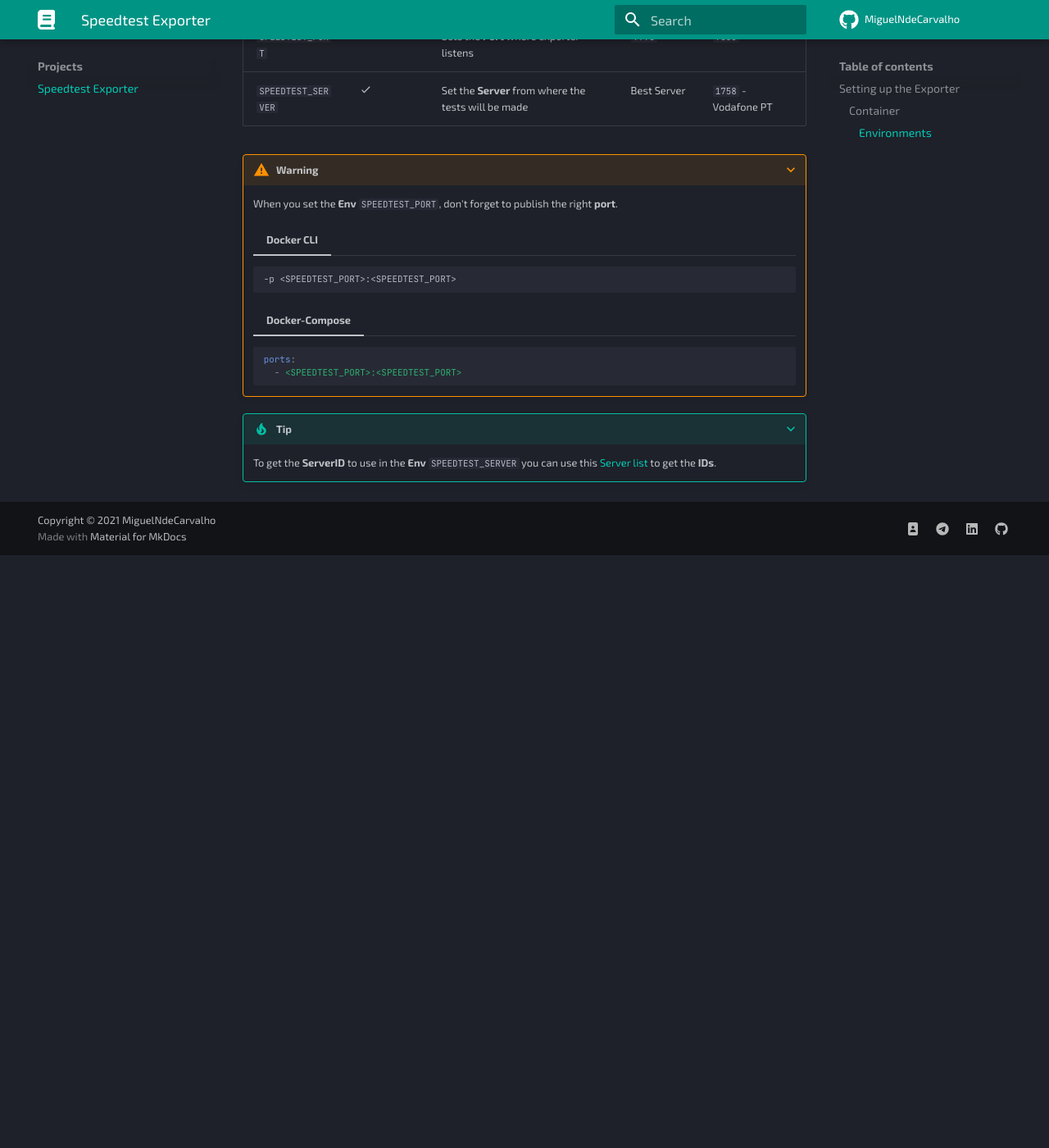
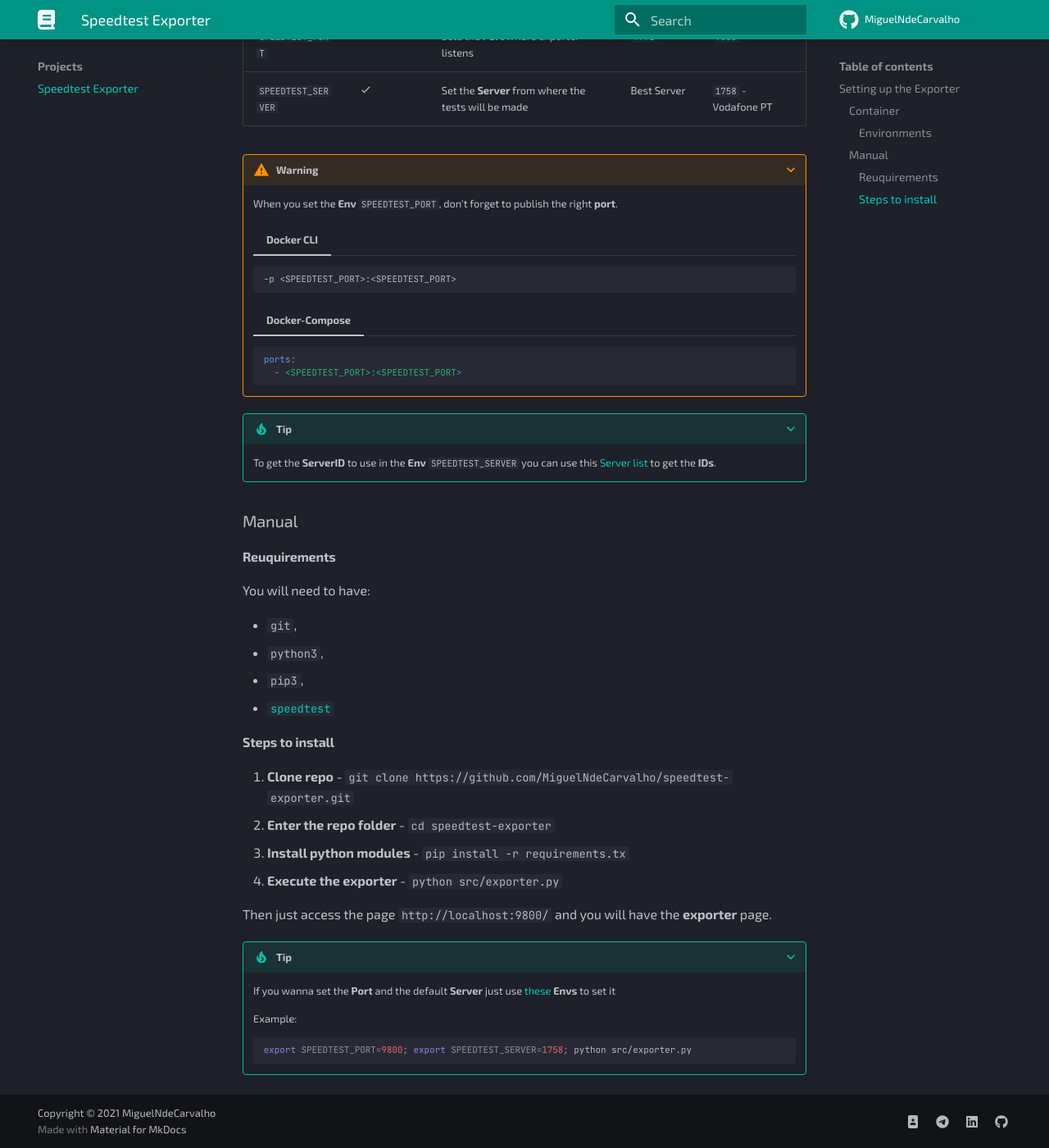
Before and after one commit to MiguelNdeCarvalho/mike-docs, an MkDocs documentation site: the page built from docs/projects/speedtest-exporter.md, in a window 1280 px wide and 1400 px high, scrolled down 1013 px. Shown: the whole window at 82% size. Built offline with MkDocs 1.6.1 and Material for MkDocs 9.7.7, drawn with Linux system fonts in a browser that asks for light colours; before the commit the page ends 1690 px from its top, so only the background shows below that.

Commit message:
speedtest-exporter.md: Add manual steps to install

````diff
--- a/docs/projects/speedtest-exporter.md
+++ b/docs/projects/speedtest-exporter.md
@@ -76,6 +76,34 @@ Setting up exporter via **Docker**:
 ???+ tip
     To get the **ServerID** to use in the **Env** `SPEEDTEST_SERVER` you can use this [Server list][4] to get the **IDs**.
 
+### Manual
+
+#### Reuquirements
+
+You will need to have:
+
+- `git`,
+- `python3`,
+- `pip3`,
+- [`speedtest`][3]
+
+#### Steps to install
+
+1. **Clone repo** - `git clone https://github.com/MiguelNdeCarvalho/speedtest-exporter.git`
+2. **Enter the repo folder** - `cd speedtest-exporter`
+3. **Install python modules** - `pip install -r requirements.tx`
+4. **Execute the exporter** - `python src/exporter.py`
+
+Then just access the page `http://localhost:9800/` and you will have the **exporter** page.
+
+???+ tip
+    If you wanna set the **Port** and the default **Server** just use [these](#environments) **Envs** to set it
+
+    Example:
+    ```bash
+    export SPEEDTEST_PORT=9800; export SPEEDTEST_SERVER=1758; python src/exporter.py
+    ```
+
 [1]: https://github.com/MiguelNdeCarvalho/speedtest-exporter
 [2]: https://prometheus.io/
 [3]: https://www.speedtest.net/apps/cli
````
